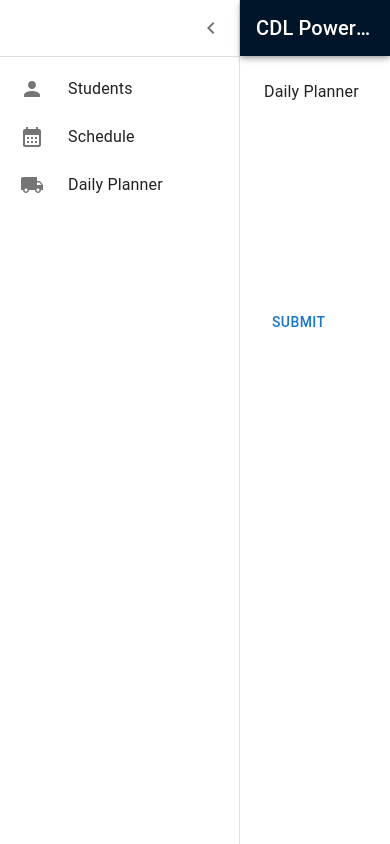
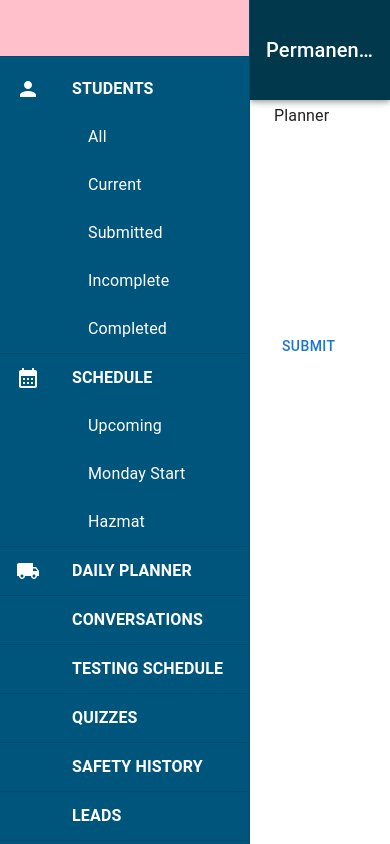
Before and after one commit to michaelwilliams-cdlpowersuite/eldt-v2, a React (Create React App) app: page /daily-planner in a window 390 px wide. Built offline with nearby package versions, Linux system fonts and the light colour scheme.

Commit message:
work on side nav

```diff
--- a/package.json
+++ b/package.json
@@ -7,6 +7,7 @@
     "@emotion/styled": "^11.13.0",
     "@mui/icons-material": "^6.1.5",
     "@mui/material": "^6.1.5",
+    "@mui/system": "^6.1.5",
     "@mui/x-data-grid": "^7.21.0",
     "@tanstack/react-query": "^5.59.16",
     "@testing-library/jest-dom": "^5.17.0",
--- a/src/layouts/MainLayout.tsx
+++ b/src/layouts/MainLayout.tsx
@@ -1,222 +1,120 @@
-import ChevronLeftIcon from "@mui/icons-material/ChevronLeft";
-import ChevronRightIcon from "@mui/icons-material/ChevronRight";
-import MenuIcon from "@mui/icons-material/Menu";
-import MuiAppBar, { AppBarProps as MuiAppBarProps } from "@mui/material/AppBar";
+import AppBar from "@mui/material/AppBar";
 import Box from "@mui/material/Box";
 import CssBaseline from "@mui/material/CssBaseline";
 import Divider from "@mui/material/Divider";
-import MuiDrawer from "@mui/material/Drawer";
-import IconButton from "@mui/material/IconButton";
+import Drawer from "@mui/material/Drawer";
 import List from "@mui/material/List";
 import ListItem from "@mui/material/ListItem";
 import ListItemButton from "@mui/material/ListItemButton";
 import ListItemIcon from "@mui/material/ListItemIcon";
 import ListItemText from "@mui/material/ListItemText";
-import { CSSObject, styled, Theme, useTheme } from "@mui/material/styles";
 import Toolbar from "@mui/material/Toolbar";
 import Typography from "@mui/material/Typography";
 import * as React from "react";
 import { Outlet, Link as RouterLink } from "react-router-dom";
 import mainNavItems from "./mainNavItems";
 
-const drawerWidth = 240;
+const drawerWidth = 250;
+const toolbarHeight = 100;
 
-const openedMixin = (theme: Theme): CSSObject => ({
-  width: drawerWidth,
-  transition: theme.transitions.create("width", {
-    easing: theme.transitions.easing.sharp,
-    duration: theme.transitions.duration.enteringScreen,
-  }),
-  overflowX: "hidden",
-});
+interface MainLayoutProps {}
 
-const closedMixin = (theme: Theme): CSSObject => ({
-  transition: theme.transitions.create("width", {
-    easing: theme.transitions.easing.sharp,
-    duration: theme.transitions.duration.leavingScreen,
-  }),
-  overflowX: "hidden",
-  width: `calc(${theme.spacing(7)} + 1px)`,
-  [theme.breakpoints.up("sm")]: {
-    width: `calc(${theme.spacing(8)} + 1px)`,
-  },
-});
-
-const DrawerHeader = styled("div")(({ theme }) => ({
-  display: "flex",
-  alignItems: "center",
-  justifyContent: "flex-end",
-  padding: theme.spacing(0, 1),
-  // necessary for content to be below app bar
-  ...theme.mixins.toolbar,
-}));
-
-interface AppBarProps extends MuiAppBarProps {
-  open?: boolean;
-}
-
-const AppBar = styled(MuiAppBar, {
-  shouldForwardProp: (prop) => prop !== "open",
-})<AppBarProps>(({ theme }) => ({
-  zIndex: theme.zIndex.drawer + 1,
-  transition: theme.transitions.create(["width", "margin"], {
-    easing: theme.transitions.easing.sharp,
-    duration: theme.transitions.duration.leavingScreen,
-  }),
-  variants: [
-    {
-      props: ({ open }) => open,
-      style: {
-        marginLeft: drawerWidth,
-        width: `calc(100% - ${drawerWidth}px)`,
-        transition: theme.transitions.create(["width", "margin"], {
-          easing: theme.transitions.easing.sharp,
-          duration: theme.transitions.duration.enteringScreen,
-        }),
-      },
-    },
-  ],
-}));
-
-const Drawer = styled(MuiDrawer, {
-  shouldForwardProp: (prop) => prop !== "open",
-})(({ theme }) => ({
-  width: drawerWidth,
-  flexShrink: 0,
-  whiteSpace: "nowrap",
-  boxSizing: "border-box",
-  variants: [
-    {
-      props: ({ open }) => open,
-      style: {
-        ...openedMixin(theme),
-        "& .MuiDrawer-paper": openedMixin(theme),
-      },
-    },
-    {
-      props: ({ open }) => !open,
-      style: {
-        ...closedMixin(theme),
-        "& .MuiDrawer-paper": closedMixin(theme),
-      },
-    },
-  ],
-}));
-
-interface MainLayoutProps {
-  children?: React.ReactNode;
-}
-
-const MainLayout: React.FC<MainLayoutProps> = ({ children }) => {
-  const theme = useTheme();
-  const [open, setOpen] = React.useState(true);
-
-  const handleDrawerOpen = () => {
-    setOpen(true);
-  };
-
-  const handleDrawerClose = () => {
-    setOpen(false);
-  };
-
+const MainLayout: React.FC<MainLayoutProps> = () => {
   return (
     <Box sx={{ display: "flex" }}>
       <CssBaseline />
-      <AppBar position="fixed" open={open} sx={{ backgroundColor: "#001529" }}>
-        <Toolbar>
-          <IconButton
-            color="inherit"
-            aria-label="open drawer"
-            onClick={handleDrawerOpen}
-            edge="start"
-            sx={[
-              {
-                marginRight: 5,
-              },
-              open && { display: "none" },
-            ]}
+      <AppBar
+        position="fixed"
+        sx={{
+          width: `calc(100% - ${drawerWidth}px)`,
+          ml: `${drawerWidth}px`,
+          backgroundColor: "#01384b",
+        }}
       >
-            <MenuIcon />
-          </IconButton>
+        <Toolbar sx={{ height: toolbarHeight }}>
           <Typography variant="h6" noWrap component="div">
-            CDL Powersuite
+            Permanent drawer
           </Typography>
         </Toolbar>
       </AppBar>
-      <Drawer variant="permanent" open={open}>
-        <DrawerHeader>
-          <IconButton onClick={handleDrawerClose}>
-            {theme.direction === "rtl" ? (
-              <ChevronRightIcon />
-            ) : (
-              <ChevronLeftIcon />
-            )}
-          </IconButton>
-        </DrawerHeader>
+      <Drawer
+        sx={{
+          width: drawerWidth,
+          flexShrink: 0,
+          "& .MuiDrawer-paper": {
+            width: drawerWidth,
+            boxSizing: "border-box",
+            backgroundColor: "#00557c",
+          },
+        }}
+        variant="permanent"
+        anchor="left"
+      >
+        <Toolbar sx={{ bgcolor: "pink", height: toolbarHeight }} />
         <Divider />
         <List>
-          {mainNavItems.map((navItem, index) => (
+          {mainNavItems.map((nav, index) => (
+            <React.Fragment key={index}>
               <ListItem
+                key={index}
                 component={RouterLink}
-              to={navItem.path}
-              key={index}
+                to={nav.path}
                 disablePadding
-              sx={{ display: "block" }}
               >
-              <ListItemButton
-                sx={[
-                  {
-                    minHeight: 48,
-                    px: 2.5,
+                <ListItemButton>
+                  <ListItemIcon
+                    sx={{
+                      color: "white",
+                      "& .MuiSvgIcon-root": {
+                        fontSize: "1.5rem",
                       },
-                  open
-                    ? {
-                        justifyContent: "initial",
-                      }
-                    : {
-                        justifyContent: "center",
-                      },
-                ]}
+                    }}
                   >
-                <ListItemIcon
-                  sx={[
-                    {
-                      minWidth: 0,
-                      justifyContent: "center",
-                    },
-                    open
-                      ? {
-                          mr: 3,
-                        }
-                      : {
-                          mr: "auto",
-                        },
-                  ]}
-                >
-                  {navItem.icon}
+                    {nav.icon}
                   </ListItemIcon>
                   <ListItemText
-                  primary={navItem.label}
-                  sx={[
-                    open
-                      ? {
-                          opacity: 1,
-                        }
-                      : {
-                          opacity: 0,
+                    primary={nav.label}
+                    sx={{
+                      "& .MuiListItemText-primary": {
+                        color: "white",
+                        textTransform: "uppercase",
+                        fontWeight: "bold",
                       },
-                    {
-                      color: "text.primary",
-                    },
-                  ]}
+                    }}
                   />
                 </ListItemButton>
               </ListItem>
+
+              {nav.subNav && (
+                <List component="div" disablePadding>
+                  {nav.subNav.map((subNavItem, subIndex) => (
+                    <ListItem key={subIndex} sx={{ pl: 4 }}>
+                      <ListItemText
+                        inset
+                        primary={subNavItem.label}
+                        sx={{
+                          "& .MuiListItemText-primary": {
+                            color: "white",
+                            fontWeight: "normal",
+                          },
+                        }}
+                      />
+                    </ListItem>
+                  ))}
+                </List>
+              )}
+
+              <Divider />
+            </React.Fragment>
           ))}
         </List>
       </Drawer>
-      <Box component="main" sx={{ flexGrow: 1, p: 3 }}>
-        <DrawerHeader />
+      <Box
+        component="main"
+        sx={{ flexGrow: 1, bgcolor: "background.default", p: 3 }}
+      >
+        <Toolbar />
+        {/* Children of this route display here */}
         <Outlet />
       </Box>
     </Box>
--- a/src/layouts/mainNavItems.tsx
+++ b/src/layouts/mainNavItems.tsx
@@ -6,8 +6,9 @@ import { ReactNode } from "react";
 
 export interface NavItemsProps {
   label: string;
-  path: string;
-  icon: ReactNode;
+  path?: string;
+  icon?: ReactNode;
+  subnav?: NavItemsProps[];
 }
 
 const mainNavItems = [
@@ -15,17 +16,69 @@ const mainNavItems = [
     label: "Students",
     path: "/students",
     icon: <PersonIcon />,
+    subNav: [
+      {
+        label: "All",
+      },
+      {
+        label: "Current",
+      },
+      {
+        label: "Submitted",
+      },
+      {
+        label: "Incomplete",
+      },
+      {
+        label: "Completed",
+      },
+    ],
   },
   {
     label: "Schedule",
     path: "/schedule",
     icon: <CalendarMonthIcon />,
+    subNav: [
+      {
+        label: "Upcoming",
+      },
+      {
+        label: "Monday Start",
+      },
+      {
+        label: "Hazmat",
+      },
+    ],
   },
   {
     label: "Daily Planner",
     path: "/daily-planner",
     icon: <LocalShippingIcon />,
   },
+  {
+    label: "Conversations",
+    path: "",
+  },
+  {
+    label: "Testing Schedule",
+    path: "",
+  },
+  {
+    label: "Quizzes",
+    path: "",
+  },
+  {
+    label: "Safety History",
+    path: "",
+  },
+  {
+    label: "Leads",
+    path: "",
+  },
+  {
+    label: "Analytics",
+    path: "",
+  },
 ];
 
 export default mainNavItems;
--- a/src/pages/DailyPlanner.tsx
+++ b/src/pages/DailyPlanner.tsx
@@ -5,10 +5,10 @@ interface DailyPlannerProps {}
 
 const DailyPlanner: React.FC<DailyPlannerProps> = () => {
   const handleSnack = () => {
-    enqueueSnackbar("That was easy!", {
+    enqueueSnackbar("Saved successfully!", {
       anchorOrigin: { horizontal: "right", vertical: "bottom" },
       variant: "success",
-      autoHideDuration: 2000,
+      autoHideDuration: 1000,
     });
   };
   return (
--- a/src/routes/MainRoutes.tsx
+++ b/src/routes/MainRoutes.tsx
@@ -1,13 +1,13 @@
 import { createBrowserRouter } from "react-router-dom";
-import MainLayout from "../layouts/MainLayout";
+import Layout2 from "../layouts/MainLayout";
 import DailyPlanner from "../pages/DailyPlanner";
+import Schedule from "../pages/Schedule";
 import Students from "../pages/Students/Students";
-import Schedule from "../pages/Schedule";
 
 const mainRoutes = createBrowserRouter([
   {
     path: "/",
-    element: <MainLayout />,
+    element: <Layout2 />,
     children: [
       {
         path: "students",
```
Also changed, not shown: 1 other file (tests, documents, lock files or other folders). Lines whose indentation alone changed are shown as unchanged.
